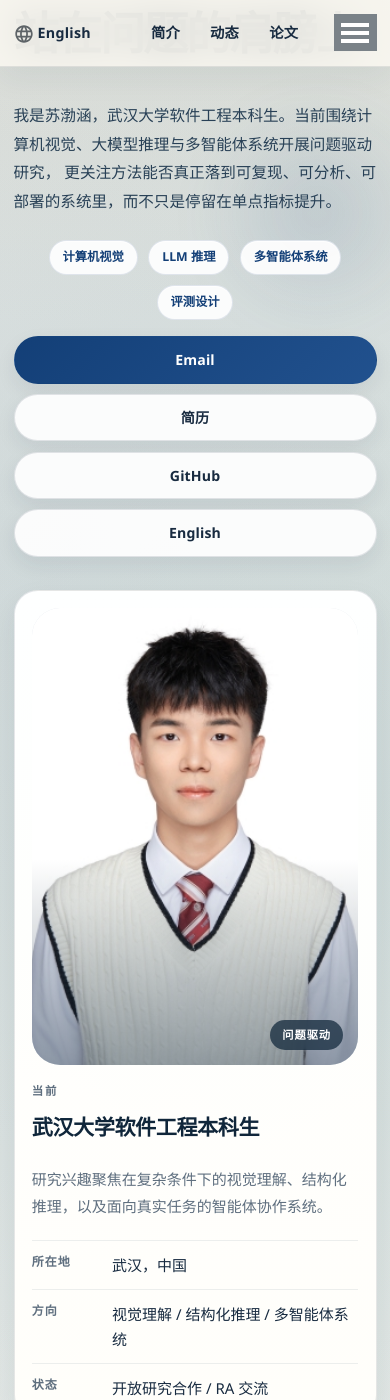
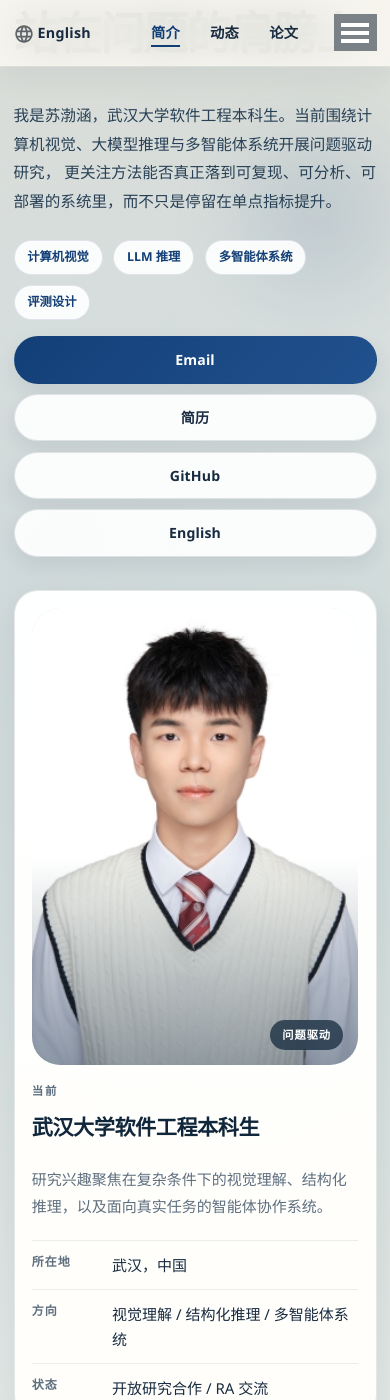
Before and after one commit to BohanSu/BohanSu.github.io, a Jekyll site: the page built from _pages/about.html, in a window 390 px wide and 1400 px high. Built offline with Jekyll 4.4.1, drawn with Linux system fonts in a browser that asks for light colours.

Commit message:
Refine homepage section navigation behavior
Ultraworked with [Sisyphus](https://github.com/code-yeongyu/oh-my-opencode)

Co-authored-by: Sisyphus <clio-agent@sisyphuslabs.ai>

```diff
--- a/_includes/masthead.html
+++ b/_includes/masthead.html
@@ -11,12 +11,12 @@
 
           <li class="masthead__menu-item masthead__menu-item--lg masthead__menu-home-item">
             {% if is_en %}
-              <a href="https://bohansu.github.io/" target="_self">
+              <a href="https://bohansu.github.io/" aria-label="Switch to Chinese version">
                 <img class="svg" src="/images/cn.svg" width="20pt">
                 中文
               </a>
             {% else %}
-              <a href="https://bohansu.github.io/en/" target="_self">
+              <a href="https://bohansu.github.io/en/" aria-label="Switch to English version">
                 <img class="svg" src="/images/en.svg" width="20pt">
                 English
               </a>
@@ -24,15 +24,20 @@
           </li>
 
           {% if is_en %}
-            <li class="masthead__menu-item"><a href="/en/#about-me">About</a></li>
-            <li class="masthead__menu-item"><a href="/en/#news">News</a></li>
-            <li class="masthead__menu-item"><a href="/en/#publications">Publications</a></li>
-            <li class="masthead__menu-item"><a href="/en/#projects">Projects</a></li>
-            <li class="masthead__menu-item"><a href="/en/#background">Background</a></li>
-            <li class="masthead__menu-item"><a href="/en/#contact">Contact</a></li>
+            <li class="masthead__menu-item"><a href="/en/#about-me" data-section-link="about-me">About</a></li>
+            <li class="masthead__menu-item"><a href="/en/#news" data-section-link="news">News</a></li>
+            <li class="masthead__menu-item"><a href="/en/#publications" data-section-link="publications">Publications</a></li>
+            <li class="masthead__menu-item"><a href="/en/#projects" data-section-link="projects">Projects</a></li>
+            <li class="masthead__menu-item"><a href="/en/#background" data-section-link="background">Background</a></li>
+            <li class="masthead__menu-item"><a href="/en/#contact" data-section-link="contact">Contact</a></li>
           {% else %}
             {% for link in site.data.navigation.main %}
-              <li class="masthead__menu-item"><a href="{{ domain }}{{ link.url }}">{{ link.title }}</a></li>
+              {% if link.url contains '#' %}
+                {% assign section_id = link.url | split: '#' | last %}
+                <li class="masthead__menu-item"><a href="{{ domain }}{{ link.url }}" data-section-link="{{ section_id }}">{{ link.title }}</a></li>
+              {% else %}
+                <li class="masthead__menu-item"><a href="{{ domain }}{{ link.url }}">{{ link.title }}</a></li>
+              {% endif %}
             {% endfor %}
           {% endif %}
         </ul>
--- a/assets/css/main.scss
+++ b/assets/css/main.scss
@@ -124,6 +124,7 @@
     --home-shadow: 0 18px 40px rgba(26, 45, 74, 0.08);
     --font-body: "Avenir Next", "Segoe UI", "PingFang SC", "Hiragino Sans GB", "Microsoft YaHei", sans-serif;
     --font-display: "Iowan Old Style", "Palatino Linotype", "Book Antiqua", "Noto Serif SC", "Songti SC", serif;
+    --home-scroll-offset: 7rem;
 }
 
 html {
@@ -215,6 +216,13 @@
 
 .author__bio {
     color: var(--home-muted);
+    line-height: 1.7;
+}
+
+.author__summary {
+    margin-bottom: 1rem;
+    white-space: normal;
+    color: var(--home-text);
     line-height: 1.7;
 }
 
@@ -1090,6 +1098,23 @@
     transition: color 0.2s ease, opacity 0.2s ease;
 }
 
+.homepage .masthead__menu-item a.is-active,
+.homepage .masthead__menu-item a[aria-current="location"] {
+    color: var(--landing-accent);
+}
+
+.homepage .masthead__menu-item a[aria-current="location"] {
+    text-decoration: underline;
+    text-decoration-thickness: 2px;
+    text-underline-offset: 0.45rem;
+}
+
+.homepage .masthead__menu-item a:focus-visible {
+    outline: 2px solid var(--landing-accent);
+    outline-offset: 4px;
+    border-radius: 999px;
+}
+
 .homepage .masthead__menu-item a:hover {
     color: var(--landing-accent);
 }
@@ -1099,6 +1124,20 @@
     max-width: none;
     padding-left: 1.25rem;
     padding-right: 1.25rem;
+}
+
+.homepage .page--landing {
+    float: none;
+    width: 100%;
+    max-width: 1220px;
+    margin: 0 auto;
+}
+
+.homepage .page__inner-wrap--full,
+.homepage .page__content--full {
+    float: none;
+    width: 100%;
+    margin: 0 auto;
 }
 
 .homepage .page__content {
@@ -1155,7 +1194,7 @@
 }
 
 .homepage .home-v4 [id] {
-    scroll-margin-top: 7rem;
+    scroll-margin-top: var(--home-scroll-offset);
 }
 
 .homepage .page__content .home-section,
@@ -1262,13 +1301,13 @@
 .homepage .hero-pill-row {
     display: flex;
     flex-wrap: wrap;
-    justify-content: center;
-    align-self: center;
-    justify-self: center;
+    justify-content: flex-start;
+    align-self: start;
+    justify-self: start;
     gap: 0.72rem;
     width: 100%;
     max-width: var(--hero-inline-max);
-    margin-inline: auto;
+    margin-inline: 0;
 }
 
 .homepage .metric-row,
@@ -1281,11 +1320,37 @@
 .homepage .page__content .hero-actions {
     width: 100%;
     max-width: var(--hero-inline-max);
-    justify-content: center;
-    align-self: center;
-    justify-self: center;
-    margin-inline: auto;
+    justify-content: flex-start;
+    align-self: start;
+    justify-self: start;
+    margin-inline: 0;
     align-items: center;
+}
+
+.homepage .hero-highlights {
+    display: grid;
+    grid-template-columns: repeat(3, minmax(0, 1fr));
+    gap: 1rem;
+}
+
+.homepage .hero-highlight {
+    display: grid;
+    gap: 0.7rem;
+    min-height: 100%;
+    padding: 1.2rem 1.25rem;
+}
+
+.homepage .page__content .hero-highlight h3 {
+    margin: 0;
+    font-size: 1.1rem;
+    line-height: 1.3;
+    color: #10263a;
+}
+
+.homepage .page__content .hero-highlight p:last-child {
+    margin: 0;
+    color: var(--landing-muted);
+    line-height: 1.72;
 }
 
 .homepage .hero-pill,
@@ -1699,6 +1764,12 @@
     }
 }
 
+@media (max-width: 1080px) and (min-width: 721px) {
+    .homepage .hero-highlights {
+        grid-template-columns: repeat(2, minmax(0, 1fr));
+    }
+}
+
 @media (max-width: 900px) {
     .homepage .home-v4 {
         gap: 3.5rem;
@@ -1728,6 +1799,10 @@
     .homepage .home-v4 {
         gap: 2.8rem;
         padding-top: 0.4rem;
+    }
+
+    .homepage .hero-highlights {
+        grid-template-columns: 1fr;
     }
 
     .homepage .research-card,
@@ -1748,7 +1823,7 @@
     }
 
     .homepage .hero-pill-row {
-        justify-content: center;
+        justify-content: flex-start;
         max-width: 100%;
     }
 
--- a/assets/js/homepage-animations.js
+++ b/assets/js/homepage-animations.js
@@ -8,6 +8,10 @@
   }
 
   const prefersReducedMotion = window.matchMedia('(prefers-reduced-motion: reduce)').matches;
+  const SCROLL_PADDING = 18;
+  const navLinks = Array.from(document.querySelectorAll('.masthead a[data-section-link]'));
+
+  let sectionObserver;
 
   function initReveals() {
     const revealItems = Array.from(homeRoot.querySelectorAll('[data-reveal]'));
@@ -59,9 +63,114 @@
     });
   }
 
+  function getHeaderOffset() {
+    const masthead = document.querySelector('.masthead');
+
+    if (!masthead) {
+      return 24;
+    }
+
+    return masthead.getBoundingClientRect().height + SCROLL_PADDING;
+  }
+
+  function syncScrollOffset() {
+    document.documentElement.style.setProperty('--home-scroll-offset', `${getHeaderOffset()}px`);
+  }
+
+  function setActiveNavLink(sectionId) {
+    navLinks.forEach((link) => {
+      const isActive = link.getAttribute('data-section-link') === sectionId;
+      link.classList.toggle('is-active', isActive);
+
+      if (isActive) {
+        link.setAttribute('aria-current', 'location');
+      } else {
+        link.removeAttribute('aria-current');
+      }
+    });
+  }
+
+  function initSectionNavigation() {
+    const sections = navLinks
+      .map((link) => document.getElementById(link.getAttribute('data-section-link')))
+      .filter(Boolean);
+
+    if (navLinks.length === 0 || sections.length === 0) {
+      return;
+    }
+
+    navLinks.forEach((link) => {
+      if (link.dataset.sectionBound === 'true') {
+        return;
+      }
+
+      link.dataset.sectionBound = 'true';
+      link.addEventListener('click', (event) => {
+        const url = new URL(link.href, window.location.origin);
+        const hashIndex = url.hash.indexOf('#');
+
+        if (url.pathname !== window.location.pathname || hashIndex === -1) {
+          return;
+        }
+
+        const targetId = url.hash.slice(hashIndex + 1);
+        const target = document.getElementById(targetId);
+
+        if (!target) {
+          return;
+        }
+
+        event.preventDefault();
+
+        const top = window.scrollY + target.getBoundingClientRect().top - getHeaderOffset();
+
+        window.history.replaceState(null, '', `${window.location.pathname}#${targetId}`);
+        window.scrollTo({
+          top,
+          behavior: prefersReducedMotion ? 'auto' : 'smooth'
+        });
+      });
+    });
+
+    if (typeof IntersectionObserver === 'undefined') {
+      const fallbackId = window.location.hash ? window.location.hash.slice(1) : sections[0].id;
+      setActiveNavLink(fallbackId);
+      return;
+    }
+
+    if (sectionObserver) {
+      sectionObserver.disconnect();
+    }
+
+    sectionObserver = new IntersectionObserver((entries) => {
+      const visibleEntries = entries
+        .filter((entry) => entry.isIntersecting)
+        .sort((a, b) => b.intersectionRatio - a.intersectionRatio);
+
+      if (visibleEntries.length > 0) {
+        setActiveNavLink(visibleEntries[0].target.id);
+      }
+    }, {
+      rootMargin: `-${getHeaderOffset()}px 0px -45% 0px`,
+      threshold: [0.2, 0.35, 0.55]
+    });
+
+    sections.forEach((section) => sectionObserver.observe(section));
+
+    const initialId = window.location.hash ? window.location.hash.slice(1) : sections[0].id;
+    setActiveNavLink(initialId);
+  }
+
   function init() {
+    syncScrollOffset();
     initReveals();
     initSpotlightCards();
+    initSectionNavigation();
+
+    window.addEventListener('resize', () => {
+      syncScrollOffset();
+      initSectionNavigation();
+    });
   }
 
   if (document.readyState === 'loading') {
```
